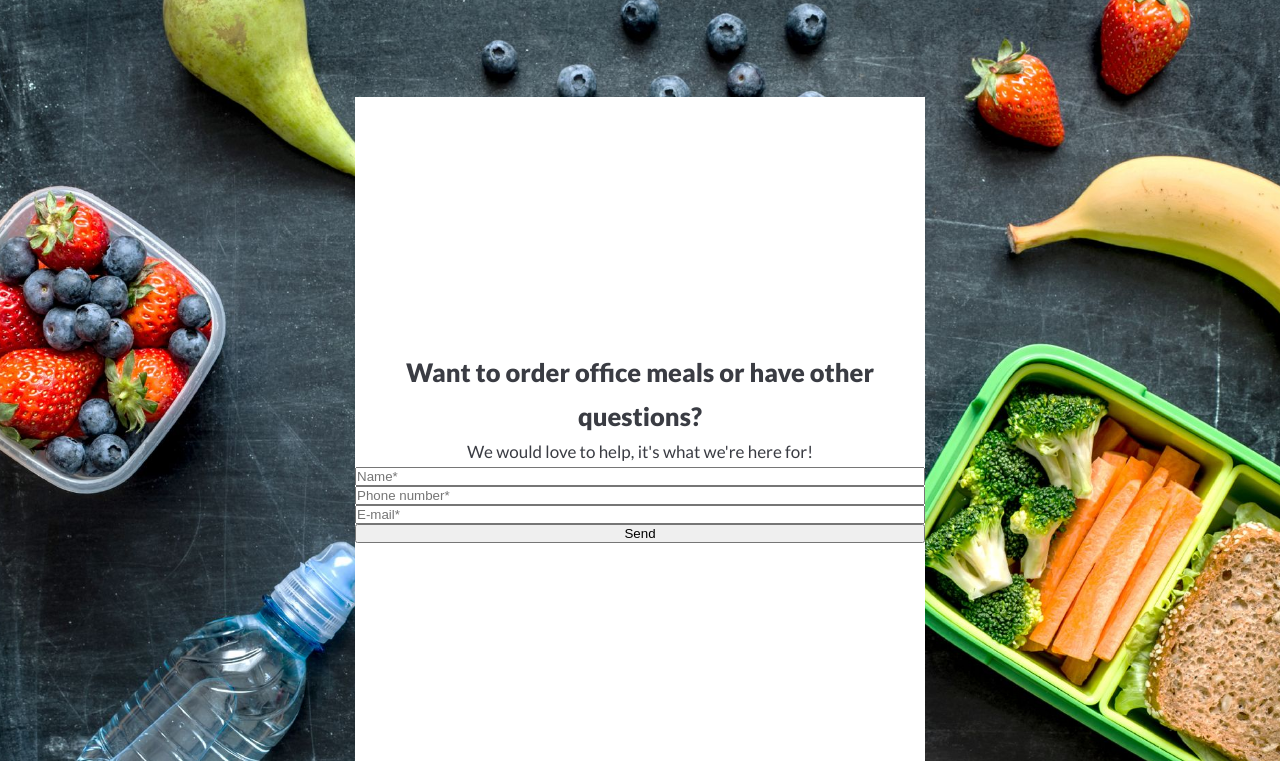
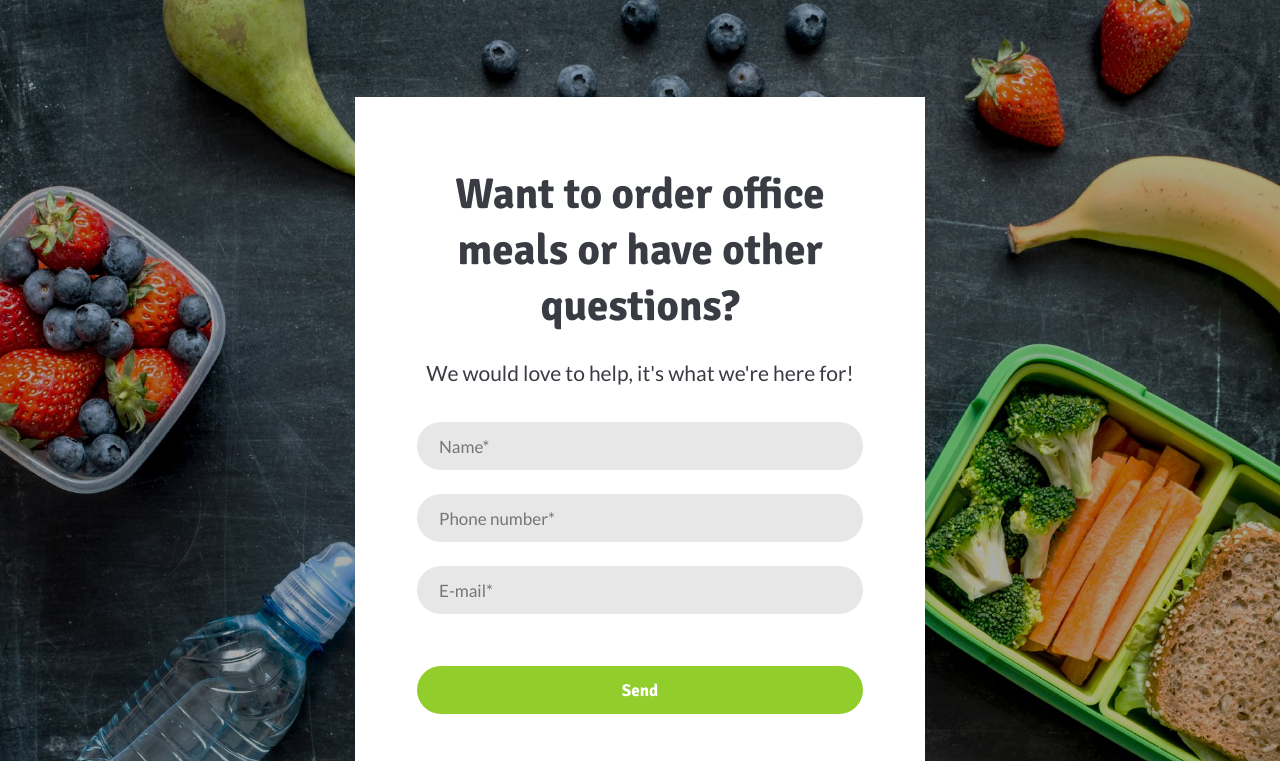
Before and after one commit to Olushyn/Olushyn-new, a plain HTML site: page index.html in a window 1280 px wide. Shown: the part 639-1400 px from the top of the page. Drawn offline with Linux system fonts and the light colour scheme.

Commit message:
change question form view in css+edit code in html

```diff
--- a/css/footer_question.css
+++ b/css/footer_question.css
@@ -10,11 +10,14 @@
   padding-bottom: 100px;
   font-size: 17px;
   line-height: 1.7;
-    font-family: Lato,sans-serif;
+  font-family: Lato, sans-serif;
   font-weight: 400;
   word-wrap: break-word;
   z-index: 1;
+  justify-content: center;
+  box-shadow: 0 0 0 450px rgba(0, 0, 0, 0.33) inset;
 }
+
 #question_form {
   display: flex;
   flex-direction: column;
@@ -22,38 +25,87 @@
   width: 570px;
   height: 700px;
   background-color: #fff;
-    justify-content: center;
-    margin:0 auto;
-
-
+  /* justify-content: center;*/
+  margin: 0 auto;
+  padding-top: 70px;
+  min-width: 320px;
+  z-index: 1;
 }
 
-.input_question_form_item {
-    display: flex;
-    flex-direction: column;
-    text-align: left;
-
-}
-
-#question-p {
-    justify-content: center;
+#question_form-h2 {
+  /*justify-content: center;*/
   text-align: center;
   color: #3a3c43;
   text-transform: none;
   word-wrap: break-word;
   position: relative;
-
+  font-size: 43px;
+  line-height: 1.3;
+  font-family: Signika, sans-serif;
+  font-weight: 700;
+  min-width: 320px;
+  padding-left: 100px;
+  padding-right: 100px;
 }
 #question_form-p {
-
-}
-.input_question_form {
-
+  font-size: 21px;
+  font-family: Lato, sans-serif;
+  font-weight: 400;
+  margin: 20px;
+  min-width: 320px;
+  text-align: center;
+  color: #3a3c43;
+  text-transform: none;
+  word-wrap: break-word;
+  position: relative;
 }
 
 #input-item {
-
+  box-sizing: border-box;
+  font-size: 17px;
+  border-width: 2px;
+  border-radius: 27px;
+  align-items: center;
+  width: 446px;
+  height: 48px;
+  margin: 12px;
+  border-color: transparent;
+  border-style: solid;
+  color: #3a3c43;
+  font-family: Lato, sans-serif;
+  max-width: 100%;
+  word-wrap: break-word;
+  background-color: rgba(58, 60, 67, 0.12);
+  min-width: 320px;
+  padding-left: 20px;
 }
 #form-button-content {
+  background-color: #92ce2b;
+  border-width: 2px;
+  border-radius: 27px;
+  align-items: center;
+  width: 446px;
+  height: 48px;
+  margin: 40px;
+  border-color: transparent;
+  border-style: solid;
+  color: #fff;
+  font-family: Signika, sans-serif;
+  font-size: 17px;
+  max-width: 100%;
+  word-wrap: break-word;
+  box-shadow: 0 0 0 0 transparent;
+  transition: 0.3s linear;
+  min-width: 320px;
+}
+#input-item:focus,
+#input-item:active {
+  outline: none;
+  border-color: rgb(40, 151, 224);
+  border-width: 3px;
+}
+#form-button-content:hover {
+  background-color: #44b749;
+}
 
-}
+/*background-color: -internal-light-dark(rgb(232, 240, 254)*/
--- a/index.html
+++ b/index.html
@@ -27,15 +27,16 @@
       <!-- <div class="image_question_form">
             <img src="img/question_form_image.jfif" alt="">
         </div>-->
-        <div class="question_form" id="question_form">
+        <div id="question_form">
             <div id="question-p"><h2 id="question_form-h2">Want to order office meals or have other questions?</h2>
             <p id="question_form-p">We would love to help, it's what we're here for!</p>
            </div><!-- <div class="input_question_form">-->
-                <form action="#" class="input_question_form_item">
+            <div class="input_question_form">
+                <form action="#" id="input_question_form_item">
                     <input type="text" id="input-item" name="name" required placeholder="Name*">
                     <input type="tel" id="input-item" name="phonenumber" required placeholder="Phone number*">
                     <input type="email" id="input-item" name="email" required placeholder="E-mail*">
-                   <input id="form-button-content" type="submit" value="Send">
+                    <input id="form-button-content" type="submit" value="Send">
            <!-- </div>-->
           </form>
         </div>
```
Lines whose indentation alone changed are shown as unchanged.
